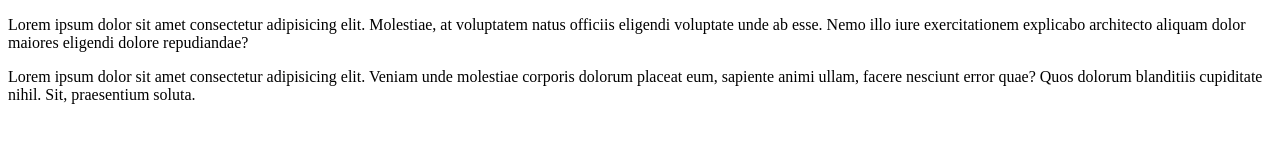
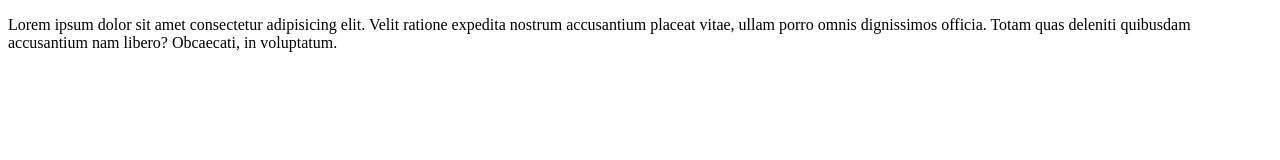
Before and after one commit to AldrinZurita/test, a plain HTML site: page index.html in a window 1280 px wide. Drawn offline with Linux system fonts and the light colour scheme.

Commit message:
estoy haciendo webadas

```diff
--- a/index.html
+++ b/index.html
@@ -6,7 +6,10 @@
     <title>Sitio web</title>
 </head>
 <body>
-  <p>Lorem ipsum dolor sit amet consectetur adipisicing elit. Molestiae, at voluptatem natus officiis eligendi voluptate unde ab esse. Nemo illo iure exercitationem explicabo architecto aliquam dolor maiores eligendi dolore repudiandae?</p>
-  <p>Lorem ipsum dolor sit amet consectetur adipisicing elit. Veniam unde molestiae corporis dolorum placeat eum, sapiente animi ullam, facere nesciunt error quae? Quos dolorum blanditiis cupiditate nihil. Sit, praesentium soluta.</p>
+   <p>
+    <div>
+      Lorem ipsum dolor sit amet consectetur adipisicing elit. Velit ratione expedita nostrum accusantium placeat vitae, ullam porro omnis dignissimos officia. Totam quas deleniti quibusdam accusantium nam libero? Obcaecati, in voluptatum.
+    </div>
+   </p>
 </body>
 </html>
```
